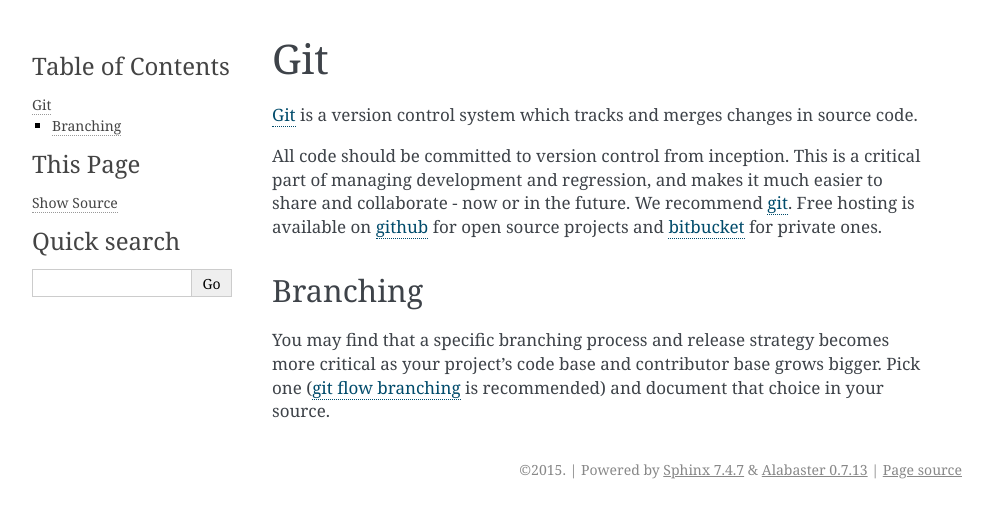
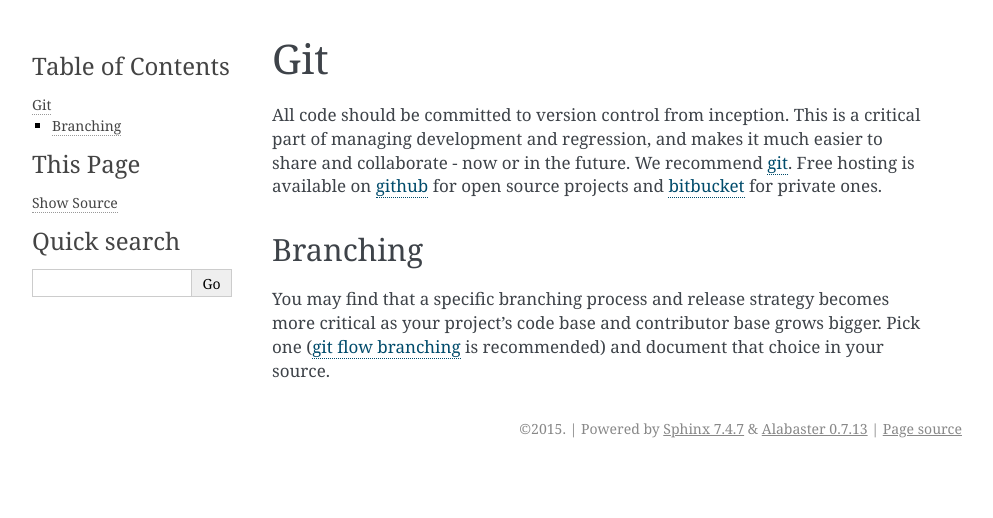
Before and after one commit to UMMS-Biocore/biocore-base, a Sphinx documentation site: the page built from docs/source/git.rst, in a window 1280 px wide. Shown: the top 518 px of the page, without its empty margins (148-1141 px from the left). Built offline with Sphinx 7.4.7, drawn with Linux system fonts in a browser that asks for light colours.

Commit message:
remove redundant text

```diff
--- a/docs/source/git.rst
+++ b/docs/source/git.rst
@@ -3,9 +3,6 @@
 ************
 Git
 ************
-
-`Git <http://git-scm.com/>`_ is a version control system which tracks and
-merges changes in source code.
 
 All code should be committed to version control from inception.
 This is a critical part of managing development and regression, and makes it
```
